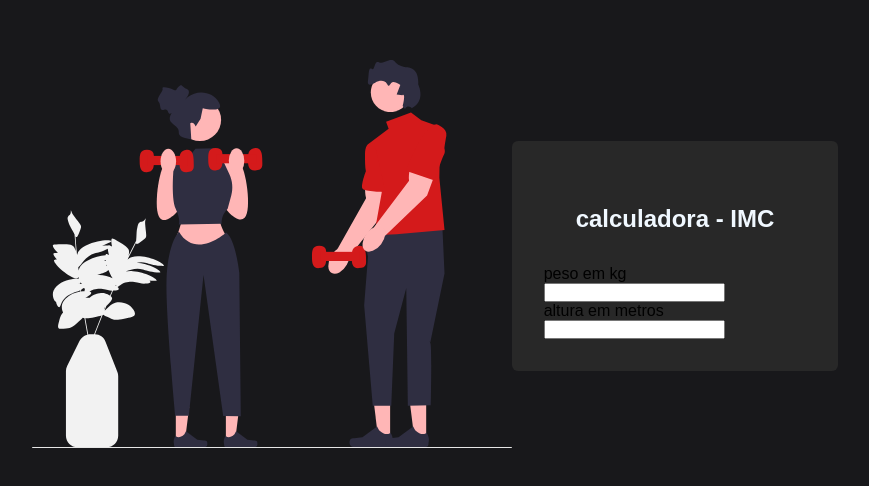
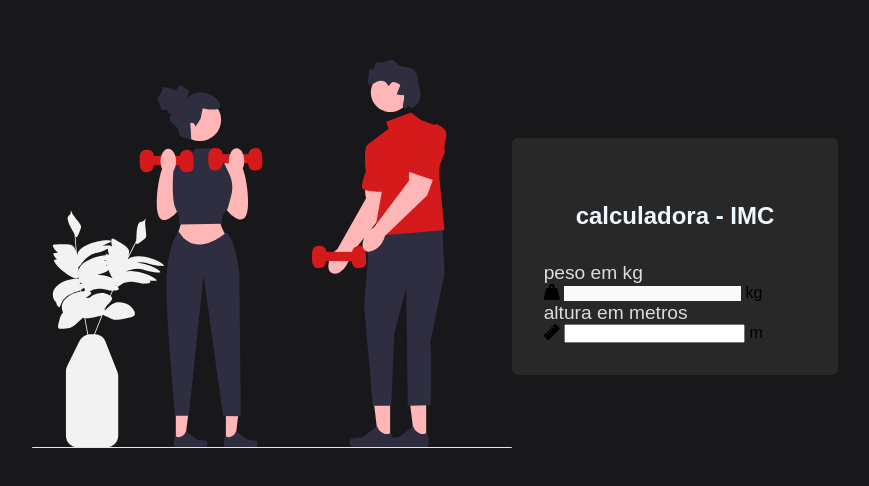
Before and after one commit to Belaalcantara/revisao, a plain HTML site: page index.html in a window 1280 px wide. Shown: the part 144-630 px from the top of the page, without its empty margins (205-1074 px from the left). Drawn offline with Linux system fonts and the light colour scheme.

Commit message:
add icons and styles

```diff
--- a/assets/css/style.index.css
+++ b/assets/css/style.index.css
@@ -36,8 +36,27 @@ img {
 }
 
 
-#title{
+#title {
     color: aliceblue;
+}
 
+.input-box label{
+    font-weight: 500;
+    font-size: 1.2rem;
+    color:rgb(218, 221, 224);
+    justify-content: space-between;
+    padding: 0.3;
+    border-radius: 5px;
+    margin-top:2px ;
 
 }
+.input-fild input{
+    background-color: #f8fafc;
+    border: none;
+
+}
+.-field input :: ::-webkit-outer-spin-buttoninput,
+.-field input :: ::-webkit-inner-spin-buttoninput{
+    appearance: none;
+
+}
--- a/index.html
+++ b/index.html
@@ -5,6 +5,7 @@
     <meta charset="UTF-8">
     <meta name="viewport" content="width= initial-scale=1.0">
     <link rel="stylesheet" href="assets/css/style.index.css">
+    <link rel="stylesheet" href="https://cdnjs.cloudflare.com/ajax/libs/font-awesome/6.4.2/css/all.min.css" integrity="sha512-z3gLpd7yknf1YoNbCzqRKc4qyor8gaKU1qmn+CShxbuBusANI9QpRohGBreCFkKxLhei6S9CQXFEbbKuqLg0DA==" crossorigin="anonymous" referrerpolicy="no-referrer" />
     <script src="assets/js/script.index.js"></script>
     <title>calculadora IMC</title>
 </head>
@@ -27,10 +28,10 @@
            <div class="input-box">
             <label for="">peso em kg</label>
             <div>
-
-                <div class="input-fild"></div>
-                <input type="number" id="weight" required>
-
+                <div class="input-fild">
+                    <i class="fa-solid fa-weight-hanging icon"></i>
+                <input type="number" id="weight" required />
+                <samp class="unit">kg</samp>
             </div>
             </div>
 
@@ -38,8 +39,9 @@
                 <label for="">altura em metros</label>
                 <div>
 
-                    <div class="input-fild"></div>
+                    <div class="input-fild"></div>  <i class="fa-solid fa-ruler"></i>
                     <input type="number" id="weight" required>
+                    <samp class="unit">m</samp>
 
                 </div>
                 </div>
```
